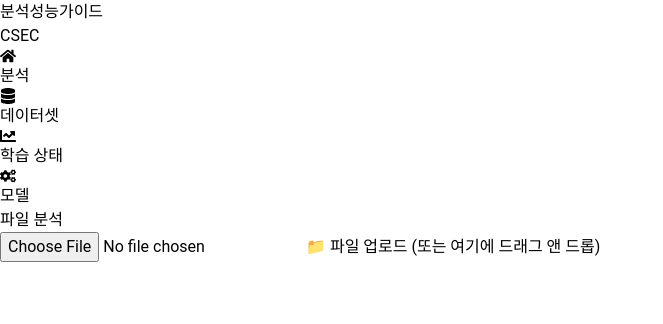
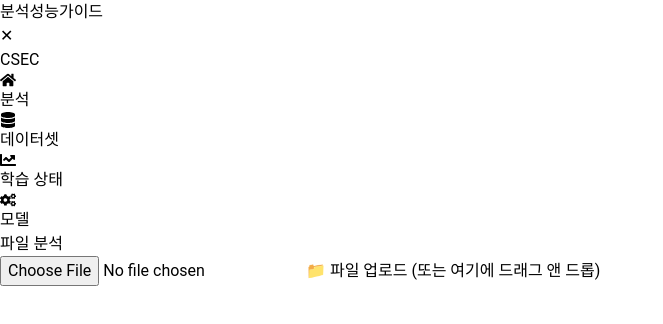
Before and after one commit to chosun-capstonedesing/frontend, a React (Vite) app in the folder frontend/: page / in a window 1280 px wide. Shown: the top 324 px of the page, without its empty margins (0-663 px from the left). Built offline with nearby package versions, Linux system fonts and the light colour scheme.

Commit message:
chore: 메인 컨텐츠 상하좌우 여백 수정

```diff
--- a/frontend/src/App.jsx
+++ b/frontend/src/App.jsx
@@ -4,6 +4,7 @@ import FileUpload from './components/FileUpload';
 import PerformanceSection from './components/PerformanceSection';
 import GuideSection from './components/GuideSection';
 import TabNavigation from './components/TabNavigation';
+
 
 function App() {
   const [activeTab, setActiveTab] = useState('analysis');
@@ -15,7 +16,7 @@ function App() {
   };
 
   return (
-    <div className='min-h-screen bg-gray-100 p-4'>
+    <div className='min-h-screen bg-gray-100 p-3 overflow-hidden'>
 
       {/* 탭 전환 UI */}
       <TabNavigation activeTab={activeTab} setActiveTab={setActiveTab} />
--- a/frontend/src/components/Layout.jsx
+++ b/frontend/src/components/Layout.jsx
@@ -1,4 +1,4 @@
-import React, { Children } from "react";
+import React, { useState } from "react";
 import Sidebar from './Sidebar';
 
 /**
@@ -9,11 +9,39 @@ import Sidebar from './Sidebar';
  * - setActiveTab: 탭 전환 함수 (Sidebar에 전달)
  */
 
-function Layout ({ children, activeTab, setActiveTab }) {
+function Layout({ children, activeTab, setActiveTab }) {
+    const [sidebarOpen, setSidebarOpen] = useState(true);
+    const toggleSidebar = () => setSidebarOpen(prev => !prev);
+
+
     return (
-        <div className="flex h-screen">
-            <Sidebar activeTab={activeTab} setActiveTab={setActiveTab} />
-            <main className="flex-1 bg-gray-100 p-4 overflow-y-auto">
+        <div className="flex h-60">
+            {/* Sidebar */}
+            {sidebarOpen && (
+                <div className="fixed top-0 left-0 z-40 w-64 h-[85vh] max-h-screen bg-blue-600 text-white md:static md:flex-shrink-0">
+                    {/* 닫기 버튼 (모바일용) */}
+                    <div className="md:hidden p-4 flex justify-end">
+                        <button onClick={toggleSidebar} className="text-white text-2xl">
+                            ✕
+                        </button>
+                    </div>
+                    <Sidebar activeTab={activeTab} setActiveTab={setActiveTab} />
+                </div>
+            )}
+
+            {/* 햄버거 메뉴 버튼 (모바일에서만 표시) */}
+            {!sidebarOpen && (
+                <button
+                    className="absolute top-4 left-4 z-50 bg-blue-600 text-white px-3 py-2 rounded-md shadow-md md:hidden"
+                    onClick={toggleSidebar}
+                >
+                    ☰
+                </button>
+            )}
+
+            {/* Main Content */}
+            <main className={`flex-1 bg-gray-100 mt-4 mb-4 mx-4
+            overflow-y-auto transition-all duration-300 ${sidebarOpen ? "ml-4" : "ml-4"}`}>
                 {children}
             </main>
         </div>
--- a/frontend/src/components/Sidebar.jsx
+++ b/frontend/src/components/Sidebar.jsx
@@ -11,7 +11,7 @@ import { FaChartLine, FaDatabase, FaCogs, FaHome } from 'react-icons/fa';
 
 function Sidebar ({ activeTab, setActiveTab }) {
     return (
-        <aside className="w-64 bg-blue-600 text-white flex flex-col">
+        <aside className="w-64 h-[15vh] bg-blue-600 text-white flex flex-col">
             {/** 로고 / 타이틀 영역 */}
             <div className="p-4 text-2xl font-bold border-b border-blue-400">
                 CSEC
```
